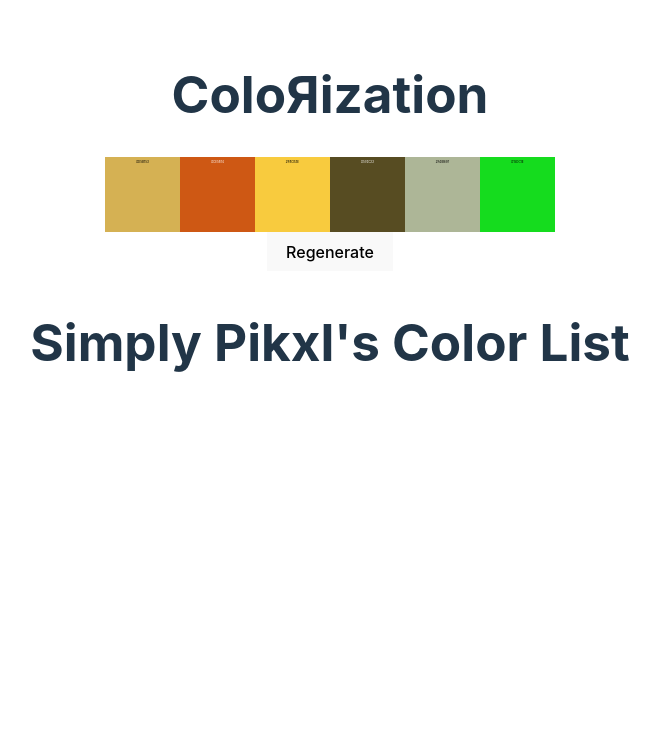
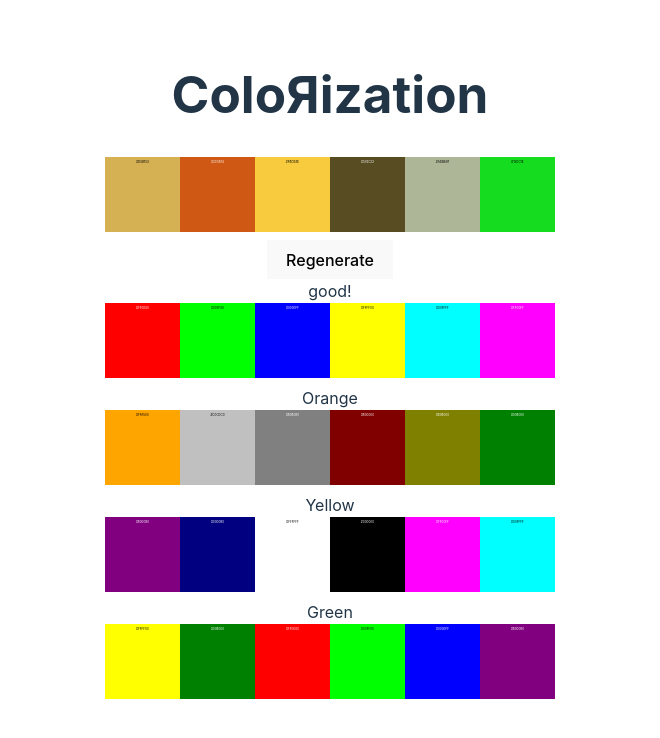
Before and after one commit to skywalker0823/my-react-learning-app, a React (Vite) app: page / in a window 1280 px wide. Shown: the top 738 px of the page, without its empty margins (310-970 px from the left). Built offline with nearby package versions, Linux system fonts and the light colour scheme.

Commit message:
nice color sets is good to go

```diff
--- /dev/null
+++ b/data/colorSets.js
@@ -0,0 +1,15 @@
+export const specialColorSets = [
+    //random colors
+    {
+        name: "good!",Id: 1, aSetColors: ["#FF0000", "#00FF00", "#0000FF", "#FFFF00", "#00FFFF", "#FF00FF"], key : 1
+    },
+    {
+        name: "Orange",Id: 2, aSetColors: ["#FFA500", "#C0C0C0", "#808080", "#800000", "#808000", "#008000"], key : 2
+    },
+    {
+        name: "Yellow",Id: 3, aSetColors: ["#800080", "#000080", "#FFFFFF", "#000000", "#FF00FF", "#00FFFF"], key : 3
+    },
+    {
+        name: "Green",Id: 4, aSetColors: ["#FFFF00", "#008000", "#FF0000", "#00FF00", "#0000FF", "#800080"], key : 4
+    },
+]
--- a/src/App.css
+++ b/src/App.css
@@ -15,6 +15,7 @@
 .cubes{
   display: flex;
   justify-content: center;
+  margin-bottom: 8px;
 }
 
 /* .regenBtn{
--- a/src/App.jsx
+++ b/src/App.jsx
@@ -1,6 +1,6 @@
 import './App.css'
 import Cubes from './components/Cubes'
-import PackingList from './components/TestArea'
+import FixedColorSet from './components/fixedColorSet'
 
 
 function App() {
@@ -9,8 +9,8 @@ function App() {
     <h1 className='title'>ColoЯization</h1>
       <div className='cube_holder'>
         <Cubes />
-      </div>
-      <PackingList />
+          </div>
+        <FixedColorSet />
     </>
   )
 }
--- a/src/components/Cubes.jsx
+++ b/src/components/Cubes.jsx
@@ -3,7 +3,6 @@ import colorGenerator from "../services/colorGenerator";
 import Cube from "./Cube";
 
 const cubeCount = 6
-
 
 const Cubes = () => {
     const [colors, setColors] = useState(
@@ -19,9 +18,9 @@ const Cubes = () => {
       setColors(newColors);
     };
 
-  const cubeComponents = colors.map((color, index) => (
+    const cubeComponents = colors.map((color, index) =>
       <Cube key={index} color={color} />
-  ));
+    );
 
     return (
       <>
--- a/src/components/TestArea.jsx
+++ /dev/null
@@ -1,25 +0,0 @@
-
-
-
-function Item({ name, isPacked }) {
-    return null
-}
-
-
-const Aa = () => {
-    return null
-}
-
-
-  export default function PackingList() {
-    return (
-      <section>
-        <h1>Simply Pikxl's Color List</h1>
-        <ul>
-          <Item />
-          <Item />
-          <Item />
-        </ul>
-      </section>
-    );
-  }
--- /dev/null
+++ b/src/components/fixedColorSet.jsx
@@ -0,0 +1,31 @@
+
+import { specialColorSets } from "../../data/colorSets";
+import Cube from "./Cube";
+
+
+const AsetColors = specialColorSets.map(aSet =>{
+  console.log(aSet.aSetColors)
+  let list=[]
+  for(let i=0; i<6; i++){
+    list.push(<Cube color={aSet.aSetColors[i]} key={aSet.Id}/>)
+    if(i == 5){
+      list = (
+      <>
+        <div>{aSet.name}</div>
+        <div className="cubes">
+          {list}
+        </div>
+      </>
+      )
+    }
+  }
+  return list
+})
+
+export default function FixedColorSet(){
+  return(
+    <div>
+      {AsetColors}
+    </div>
+  )
+}
```
Lines whose indentation alone changed are shown as unchanged.
